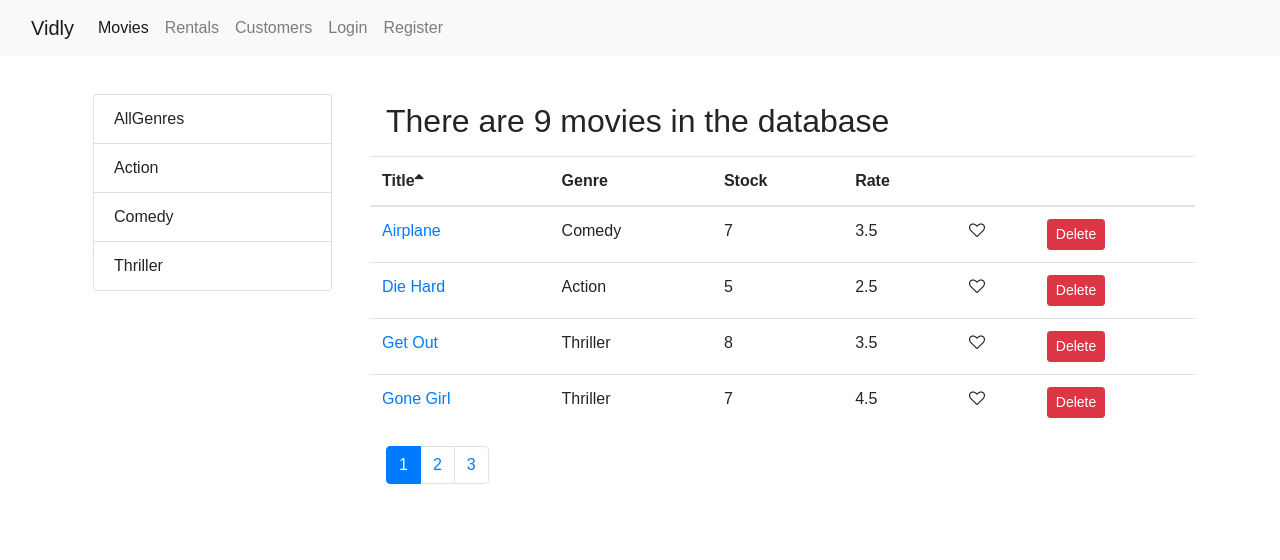
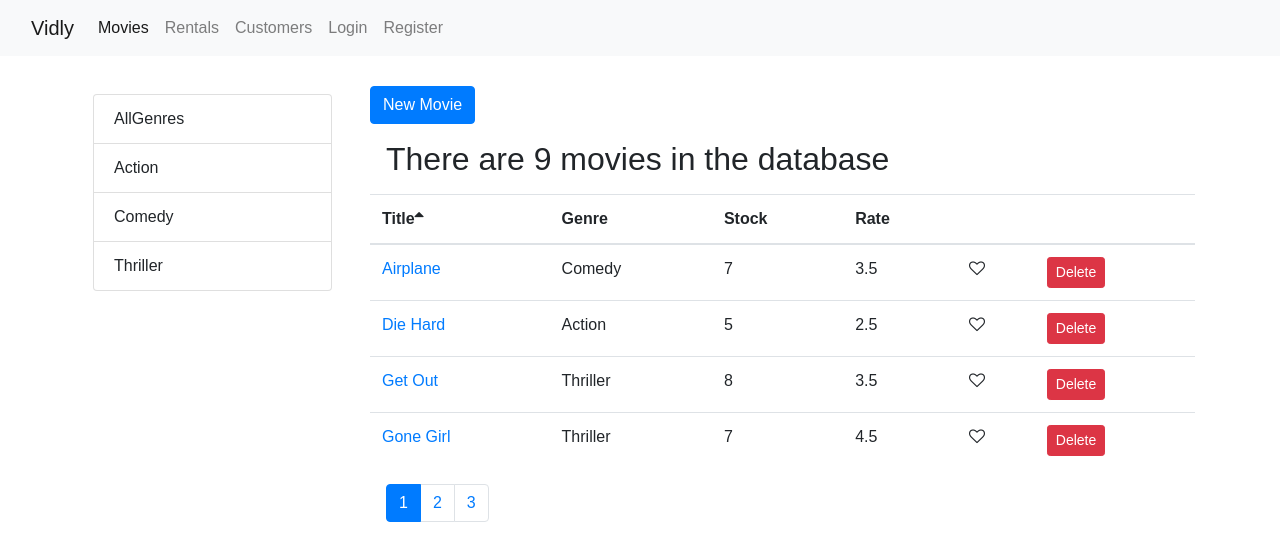
Before and after one commit to rahulharlalka/Learning_react2, a React (Create React App) app: page /movies in a window 1280 px wide. Shown: the top 560 px of the page. Built offline with nearby package versions, Linux system fonts and the light colour scheme.

Commit message:
new Movie Button added

```diff
--- a/src/components/movies.jsx
+++ b/src/components/movies.jsx
@@ -72,6 +72,9 @@ function Movies() {
       </div>
       <div className="col">
         <div>
+          <button className="btn btn-primary">New Movie</button>
+        </div>
+        <div>
           <h2 className="m-3">There are {totalCount} movies in the database</h2>
         </div>
         <MovieTable
```
Also changed, not shown: 1 other file (tests, documents, lock files or other folders).
